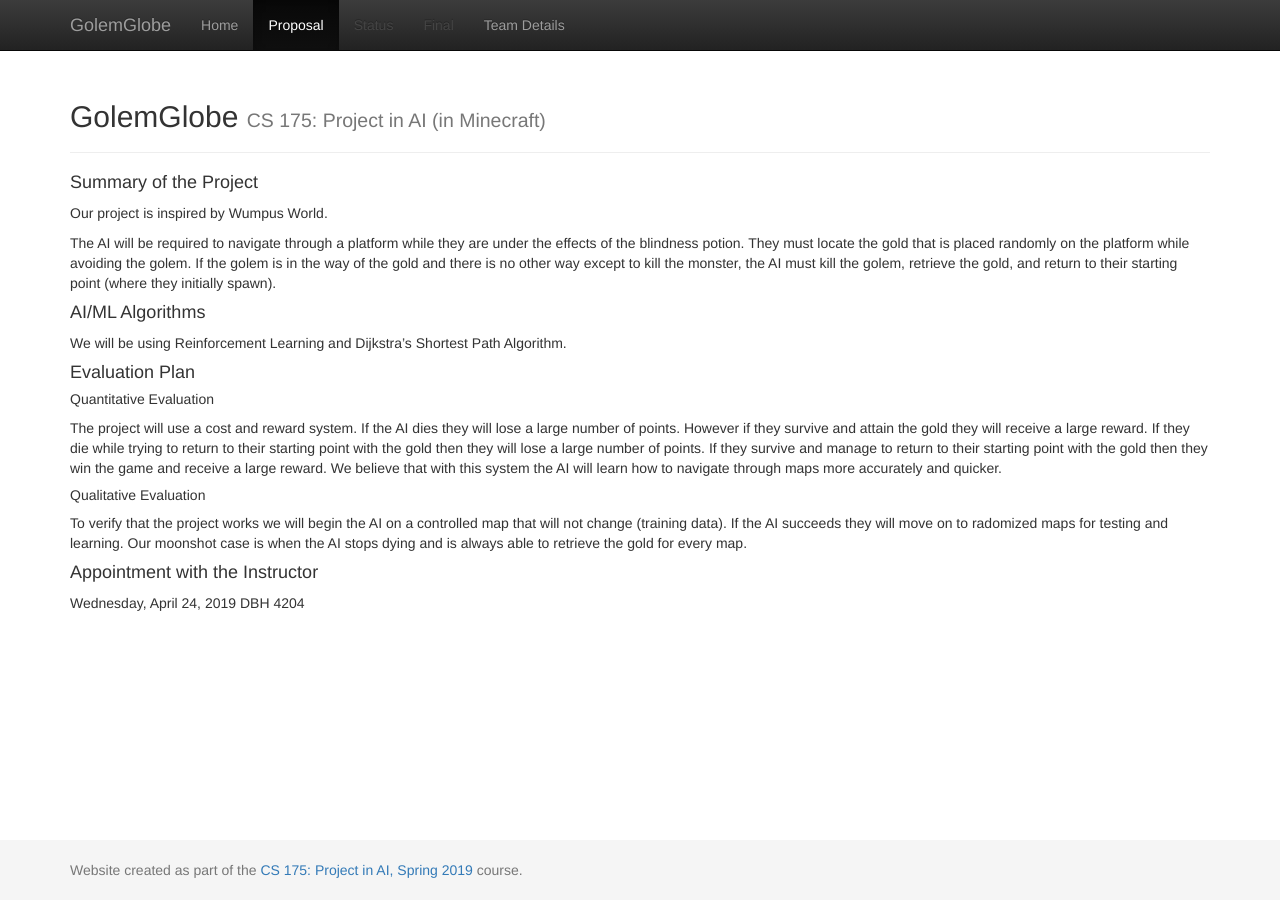
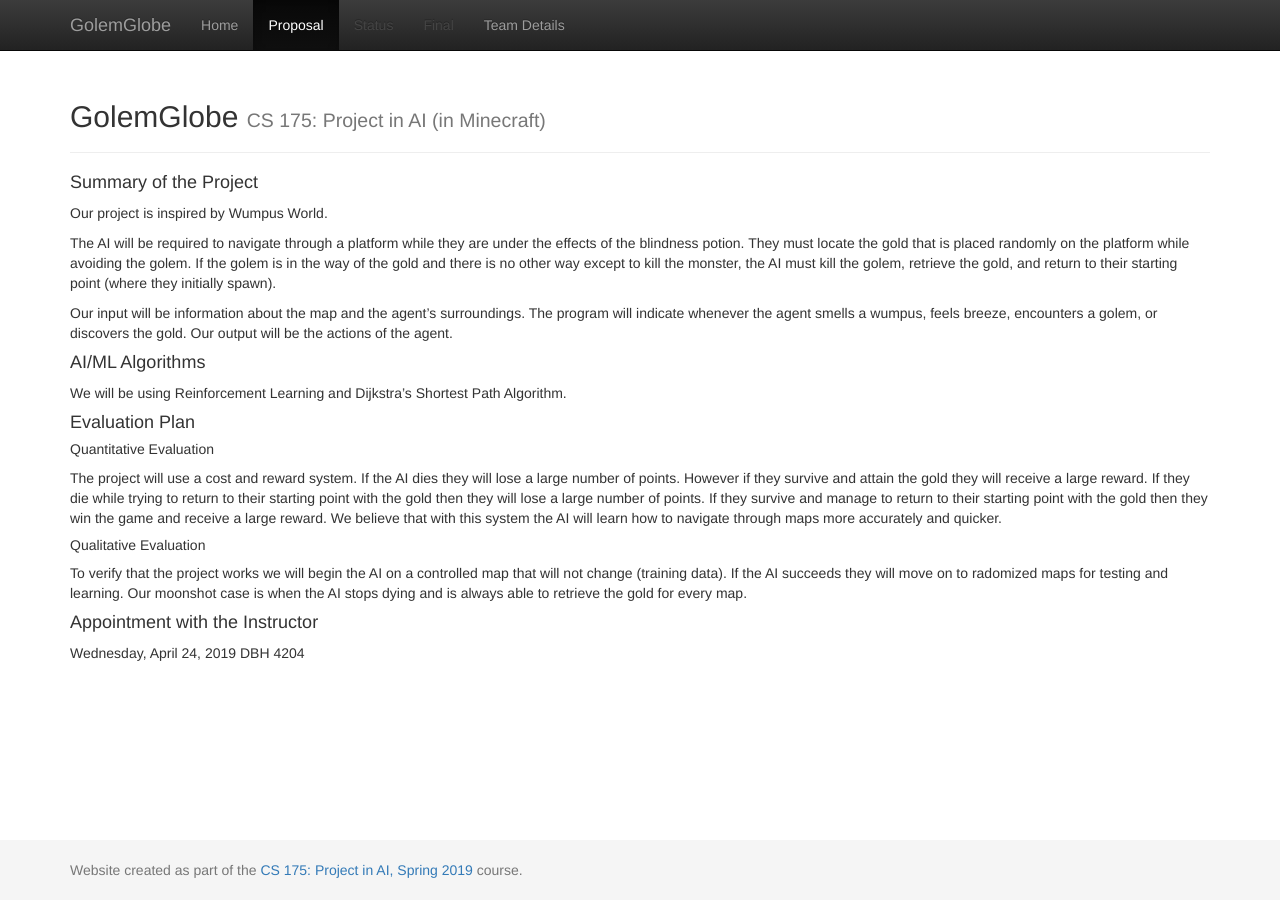
Before and after one commit to SalehO/GolumGlobe, a Jekyll site: the page built from docs/proposal.md, in a window 1280 px wide. Built offline with Jekyll 4.4.1, drawn with Linux system fonts in a browser that asks for light colours.

Commit message:
Update proposal.md

```diff
--- a/docs/proposal.md
+++ b/docs/proposal.md
@@ -7,6 +7,8 @@ title: Proposal
 Our project is inspired by Wumpus World.
 
 The AI will be required to navigate through a platform while they are under the effects of the blindness potion. They must locate the gold that is placed randomly on the platform while avoiding the golem. If the golem is in the way of the gold and there is no other way except to kill the monster, the AI must kill the golem, retrieve the gold, and return to their starting point (where they initially spawn).
+
+Our input will be information about the map and the agent's surroundings. The program will indicate whenever the agent smells a wumpus, feels breeze, encounters a golem, or discovers the gold. Our output will be the actions of the agent.
 
 
 #### AI/ML Algorithms
```
